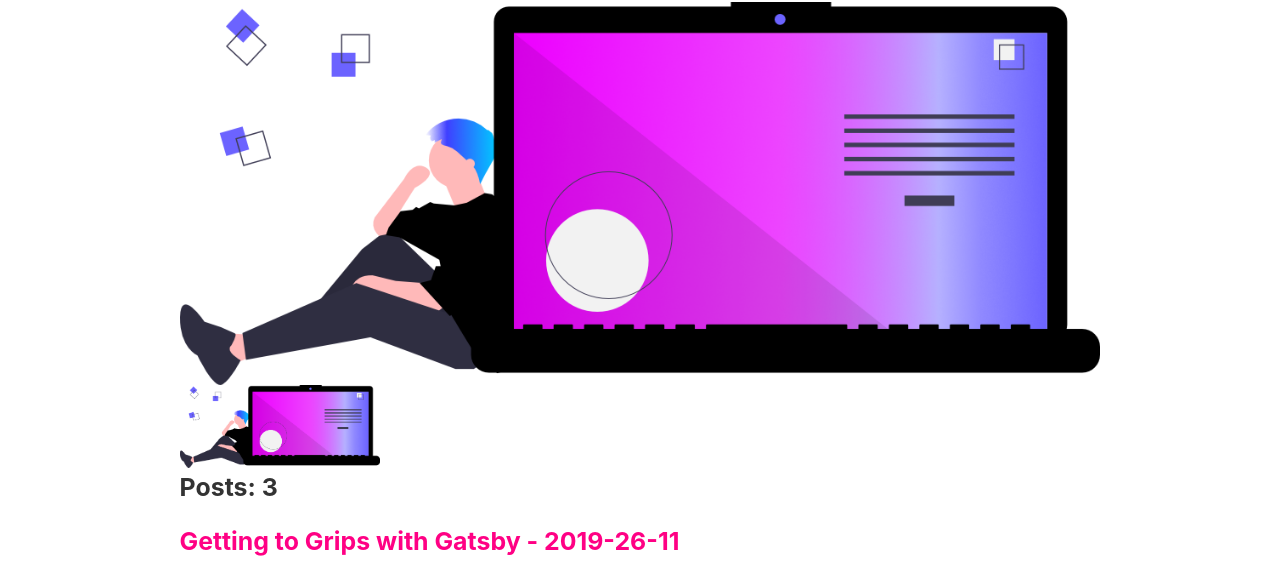
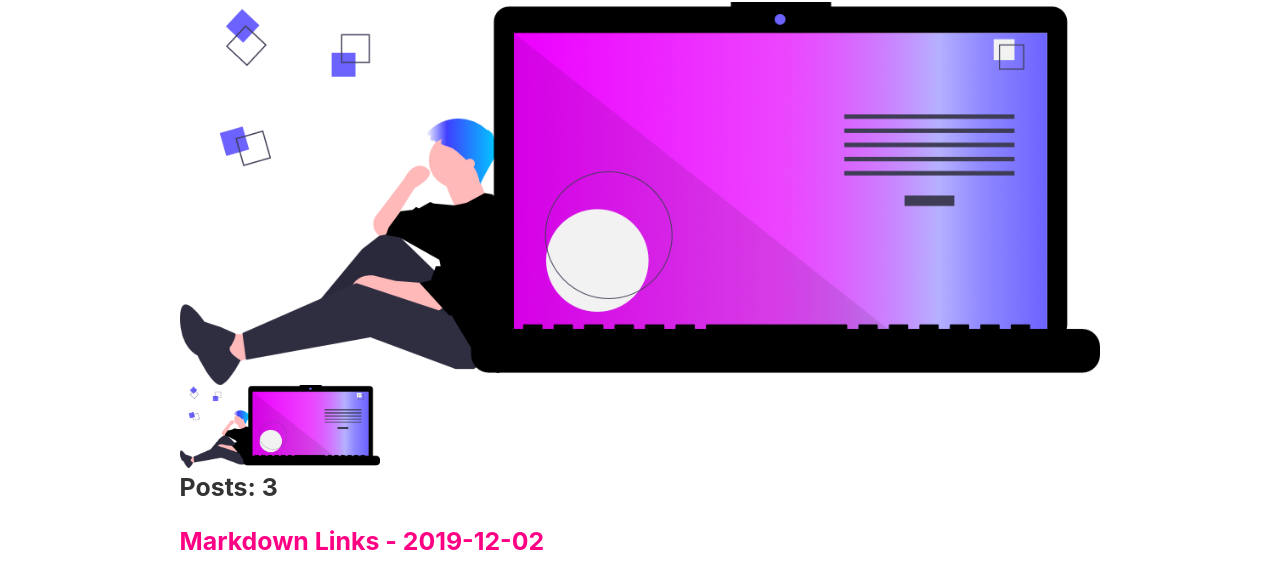
Before and after one commit to pedroeldiablo/new-gatsby-blog, a Gatsby site: page / in a window 1280 px wide. Shown: the part 191-763 px from the top of the page. Built offline with nearby package versions, Linux system fonts and the light colour scheme; Gatsby itself is replaced by a stand-in of ours.

Commit message:
fixing dates on blog posts

```diff
--- a/src/markdown-pages/gatsby-markdown.md
+++ b/src/markdown-pages/gatsby-markdown.md
@@ -1,6 +1,6 @@
 ---
 title: "Getting to Grips with Gatsby"
-date: "2019-26-11"
+date: "2019-11-26"
 ---
 
 ### Getting to Grips with Gatsby.
--- a/src/markdown-pages/markdown-links.md
+++ b/src/markdown-pages/markdown-links.md
@@ -1,6 +1,6 @@
 ---
 title: "Markdown Links"
-date: "2019-02-12"
+date: "2019-12-02"
 ---
 
 # How to Link
--- a/src/markdown-pages/markdown-lists.md
+++ b/src/markdown-pages/markdown-lists.md
@@ -1,6 +1,6 @@
 ---
 title: 'Markdown Lists'
-date: '2019-26-11'
+date: '2019-11-27'
 description: 'Notes on how to add lists in markdown'
 ---
 
```
